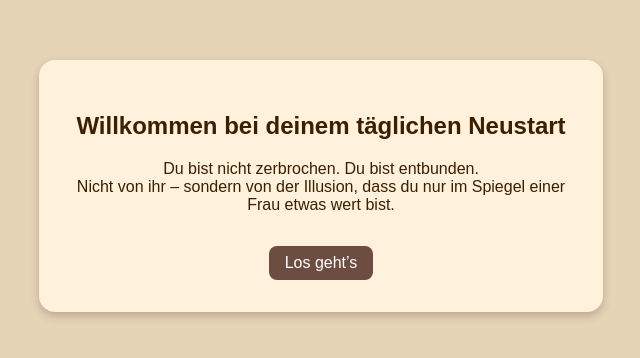
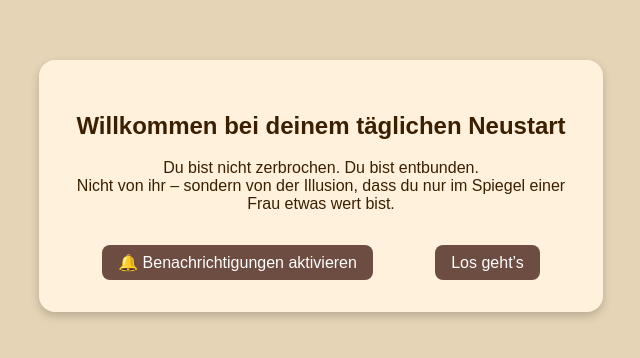
Before and after one commit to TottiToad/torstens-neustart, a plain HTML site: page index.html in a window 1280 px wide. Shown: the part 246-604 px from the top of the page, without its empty margins (319-959 px from the left). Drawn offline with Linux system fonts and the light colour scheme; no server answers.

Commit message:
Add files via upload

```diff
--- a/index.html
+++ b/index.html
@@ -6,8 +6,50 @@
   <title>Torstens Neustart</title>
   <link rel="manifest" href="manifest.json" />
   <link rel="icon" href="assets/icon.png" type="image/png" />
-  <script src="https://www.gstatic.com/firebasejs/9.6.1/firebase-app-compat.js"></script>
-  <script src="https://www.gstatic.com/firebasejs/9.6.1/firebase-messaging-compat.js"></script>
+  <script src="https://www.gstatic.com/firebasejs/9.6.1/firebase-app-compat.js">
+    function activatePush() {
+      Notification.requestPermission().then(function(permission) {
+        if (permission === "granted") {
+          messaging.getToken({
+            vapidKey: "BL1e2B7JpnFKjPeT3gVaoE0Y-KRfWzc5Zsp8TEHQjVMVa7r30mtNmkML0bx08EaYHdD-gR_v7K3AK6lLGIaIe9E"
+          }).then((currentToken) => {
+            if (currentToken) {
+              alert("Benachrichtigungen sind aktiviert!");
+              console.log("Token:", currentToken);
+            } else {
+              alert("Kein Token erhalten. Bitte erlaube Benachrichtigungen.");
+            }
+          }).catch((err) => {
+            console.error("Token-Fehler:", err);
+          });
+        } else {
+          alert("Du hast Benachrichtigungen abgelehnt.");
+        }
+      });
+    }
+    </script>
+  <script src="https://www.gstatic.com/firebasejs/9.6.1/firebase-messaging-compat.js">
+    function activatePush() {
+      Notification.requestPermission().then(function(permission) {
+        if (permission === "granted") {
+          messaging.getToken({
+            vapidKey: "BL1e2B7JpnFKjPeT3gVaoE0Y-KRfWzc5Zsp8TEHQjVMVa7r30mtNmkML0bx08EaYHdD-gR_v7K3AK6lLGIaIe9E"
+          }).then((currentToken) => {
+            if (currentToken) {
+              alert("Benachrichtigungen sind aktiviert!");
+              console.log("Token:", currentToken);
+            } else {
+              alert("Kein Token erhalten. Bitte erlaube Benachrichtigungen.");
+            }
+          }).catch((err) => {
+            console.error("Token-Fehler:", err);
+          });
+        } else {
+          alert("Du hast Benachrichtigungen abgelehnt.");
+        }
+      });
+    }
+    </script>
   <style>
     body { font-family: sans-serif; background: #e6d4b6; color: #3b1f00; margin: 0; padding: 2rem; display: flex; flex-direction: column; align-items: center; justify-content: center; height: 100vh; text-align: center; }
     .card { background: #fff1dc; padding: 2rem; border-radius: 1rem; box-shadow: 0 4px 10px rgba(0,0,0,0.2); max-width: 500px; width: 100%; }
@@ -23,6 +65,8 @@
     <h2>Willkommen bei deinem täglichen Neustart</h2>
     <p>Du bist nicht zerbrochen. Du bist entbunden.<br> Nicht von ihr – sondern von der Illusion, dass du nur im Spiegel einer Frau etwas wert bist.</p>
     <div class="buttons">
+      <button onclick="activatePush()">🔔 Benachrichtigungen aktivieren</button>
+
       <button onclick="startApp()">Los geht’s</button>
     </div>
   </div>
@@ -31,6 +75,8 @@
     <h2 id="title">Tag 1</h2>
     <p id="text">Dies ist dein erster Schritt in einen selbstbestimmten Alltag.</p>
     <div class="buttons">
+      <button onclick="activatePush()">🔔 Benachrichtigungen aktivieren</button>
+
       <button onclick="prevSlide()" id="prevBtn" disabled>Zurück</button>
       <button onclick="nextSlide()" id="nextBtn">Weiter</button>
     </div>
@@ -38,7 +84,28 @@
 
   <audio id="bg-music" src="assets/music.mp3" loop></audio>
 
-  <script src="app.js"></script>
+  <script src="app.js">
+    function activatePush() {
+      Notification.requestPermission().then(function(permission) {
+        if (permission === "granted") {
+          messaging.getToken({
+            vapidKey: "BL1e2B7JpnFKjPeT3gVaoE0Y-KRfWzc5Zsp8TEHQjVMVa7r30mtNmkML0bx08EaYHdD-gR_v7K3AK6lLGIaIe9E"
+          }).then((currentToken) => {
+            if (currentToken) {
+              alert("Benachrichtigungen sind aktiviert!");
+              console.log("Token:", currentToken);
+            } else {
+              alert("Kein Token erhalten. Bitte erlaube Benachrichtigungen.");
+            }
+          }).catch((err) => {
+            console.error("Token-Fehler:", err);
+          });
+        } else {
+          alert("Du hast Benachrichtigungen abgelehnt.");
+        }
+      });
+    }
+    </script>
   <script>
     const firebaseConfig = {
       apiKey: "AIzaSyB3XKU6rccCKmGTquhTnVCc2GER3mCmdLM",
@@ -88,6 +155,27 @@
 
     // Zeige den Einführungstext beim Start
     document.getElementById('intro').classList.add('show');
-  </script>
+
+    function activatePush() {
+      Notification.requestPermission().then(function(permission) {
+        if (permission === "granted") {
+          messaging.getToken({
+            vapidKey: "BL1e2B7JpnFKjPeT3gVaoE0Y-KRfWzc5Zsp8TEHQjVMVa7r30mtNmkML0bx08EaYHdD-gR_v7K3AK6lLGIaIe9E"
+          }).then((currentToken) => {
+            if (currentToken) {
+              alert("Benachrichtigungen sind aktiviert!");
+              console.log("Token:", currentToken);
+            } else {
+              alert("Kein Token erhalten. Bitte erlaube Benachrichtigungen.");
+            }
+          }).catch((err) => {
+            console.error("Token-Fehler:", err);
+          });
+        } else {
+          alert("Du hast Benachrichtigungen abgelehnt.");
+        }
+      });
+    }
+    </script>
 </body>
 </html>
```
